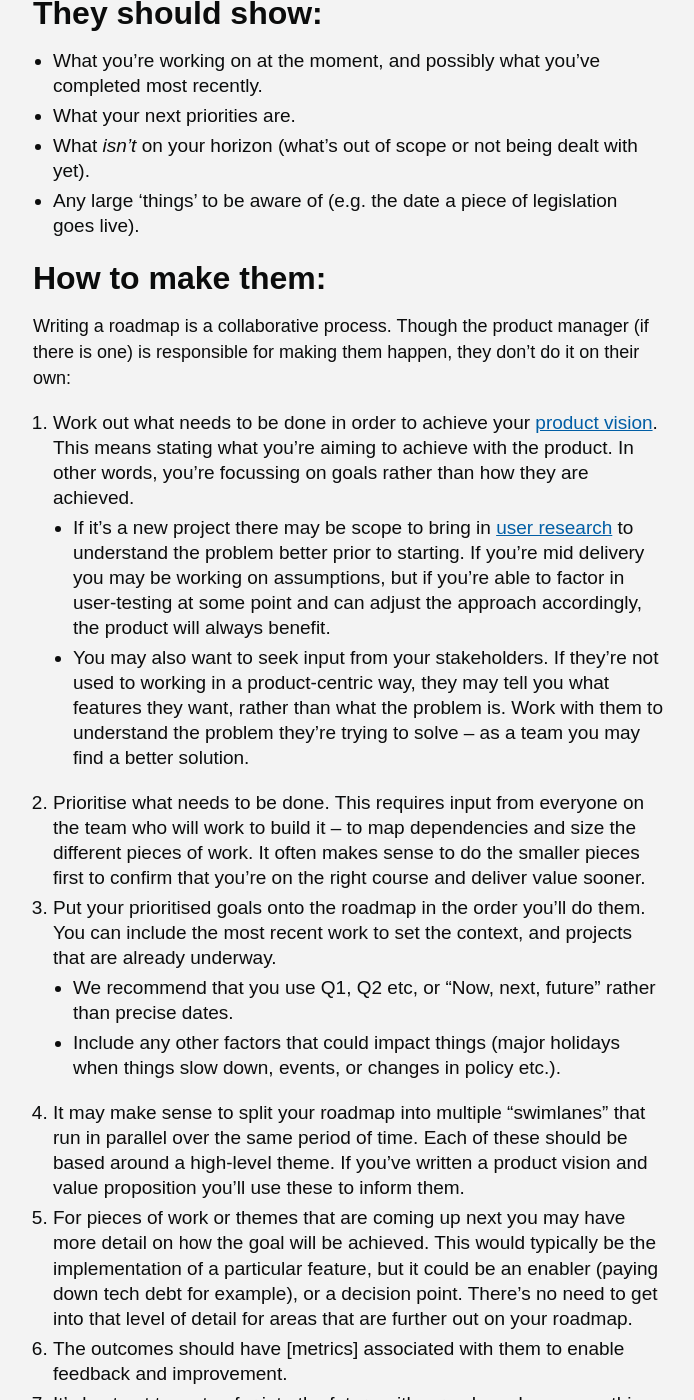
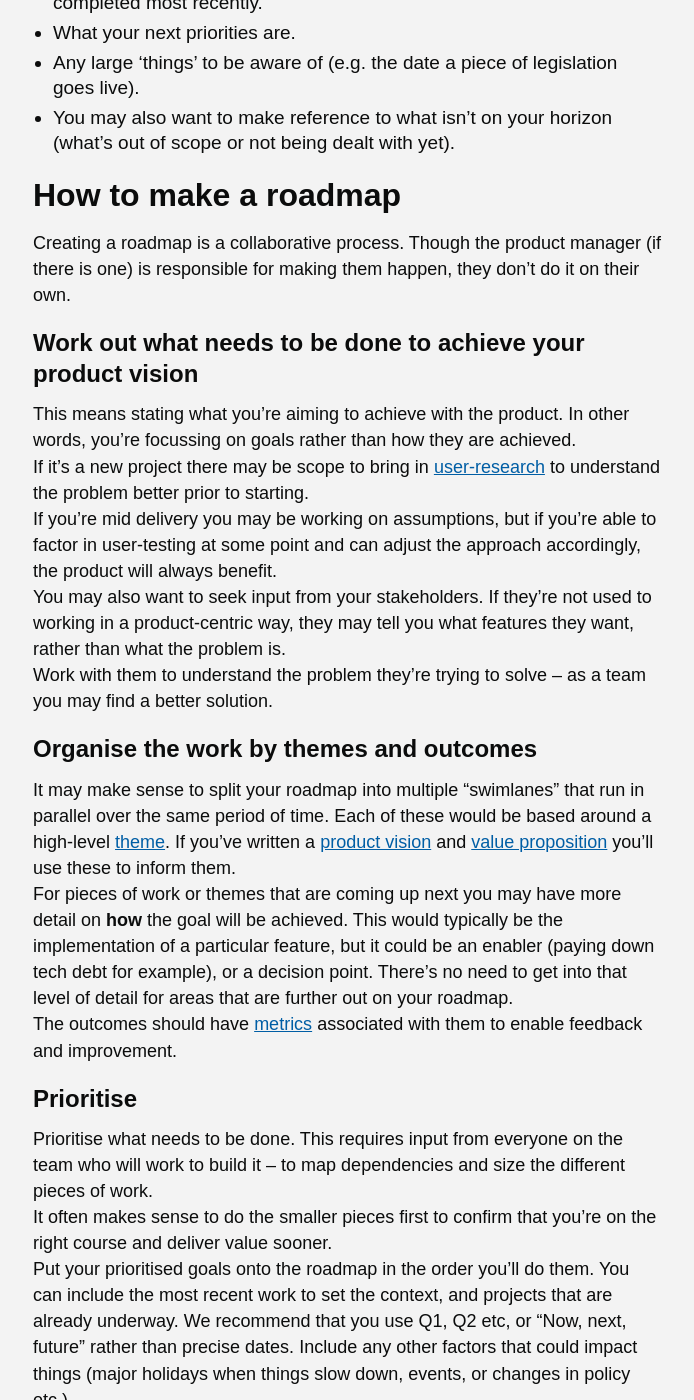
Before and after one commit to UKHomeOffice/playbook, a Jekyll site: the page built from _playbooks/Roadmaps.md, in a window 1280 px wide and 1400 px high, scrolled down 1267 px. Shown: the whole window, without its empty margins (457-1151 px from the left). Built offline with Jekyll 4.4.1, drawn with Linux system fonts in a browser that asks for light colours; nearby versions of some CDN libraries; some web fonts are replaced; the repository's description, which GitHub fills in, is left out; some of the changed text lies outside the part shown.

Commit message:
Content tweaks

```diff
--- a/_playbooks/Roadmaps.md
+++ b/_playbooks/Roadmaps.md
@@ -6,44 +6,46 @@ permalink: /Roadmaps/
 ---
 # Why use a roadmap?
 
-Planning is vital to all activities.
-
-In a product lifecycle, where you’re working with different teams, departments and dependencies, having a plan that keeps everyone focused on the desired outcomes for users is particularly important.
-
+Having a plan that keeps everyone focused on the desired outcomes for users is important. It ensures that all the different teams, departments and stakeholders stay aligned across a whole product lifecycle.
 A roadmap is a way to plan, implement and communicate how a product is developed, delivered and maintained. It’s designed to change over time, in response to fresh input from frequent user testing and changing circumstances.
-
-How roadmaps look, what they should show and how they should be managed varies, but there are some principles that apply whether you use post-its on a wall, Excel, Trello or a specific tool designed for the purpose.
+How roadmaps look, what they should show and how they should be managed varies. But there are some principles that apply whether you use post-its on a wall, Excel, Trello or a specific tool designed for the purpose.
 
 ## Roadmap principles
-*   They are a communication tool, so should be simple and easy to understand. Use plain English and minimise clutter. You don’t need to include all the information here – it’s about sharing a vision of where you’re going and showing where you are now and what needs to happen to get there.
-*   Roadmaps are not a project plan, with strict dates and deliverables.
-*   For things that are coming up next, you might want to add more detail around roles and dates to make sure the team members and other stakeholders you need are available.
-*   They should provide value to specific teams – from senior stakeholders to contractors working on one part of a product. It’s fine to have multiple versions of a roadmap designed for different audiences so they have the information that’s useful for them.
-*   They must be kept up-to-date, showing when they were last updated and by whom. Roadmapping is a process, not a destination. They should be adjusted as you go along.
-*   Roadmaps should be open and shared widely.
+1.   They are a communication tool, so should be simple and easy to understand. Use plain English and minimise clutter. You don’t need to include all the information here – it’s about sharing a vision of where you’re going and showing where you are now and what needs to happen to get there.
+1.   Roadmaps are not a project plan, with strict dates and deliverables.
+1.  For things that are coming up next, you might want to add more detail around who’s doing what and when to make sure the team members and other stakeholders you need are available.
+1.   They should provide value to specific teams – from senior stakeholders to contractors working on one part of a product. It’s fine to have multiple versions of a roadmap designed for different audiences so they have the information that’s useful for them.
+1.   They must be kept up-to-date, showing when they were last updated and by whom. Roadmapping is a process, not a destination. They should be adjusted as you go along.
+1.   Roadmaps should be open and shared widely.
 
-## They should show:
+## What do roadmaps include?
 *   What you’re working on at the moment, and possibly what you’ve completed most recently.
 *   What your next priorities are.
-*   What *isn’t* on your horizon (what’s out of scope or not being dealt with yet).
 *   Any large ‘things’ to be aware of (e.g. the date a piece of legislation goes live).
+*   You may also want to make reference to what isn’t on your horizon (what’s out of scope or not being dealt with yet).
 
-## How to make them:
-Writing a roadmap is a collaborative process. Though the product manager (if there is one) is responsible for making them happen, they don't do it on their own:
-1. Work out what needs to be done in order to achieve your [product vision]({{site.baseurl}}/playbook/). This means stating what you’re aiming to achieve with the product. In other words, you're focussing on goals rather than how they are achieved.
-    *   If it's a new project there may be scope to bring in [user research]({{site.baseurl}}/playbook/) to understand the problem better prior to starting. If you're mid delivery you may be working on assumptions, but if you’re able to factor in user-testing at some point and can adjust the approach accordingly, the product will always benefit.
-    *   You may also want to seek input from your stakeholders. If they’re not used to working in a product-centric way, they may tell you what features they want, rather than what the problem is. Work with them to understand the problem they’re trying to solve – as a team you may find a better solution.
-2. Prioritise what needs to be done. This requires input from everyone on the team who will work to build it – to map dependencies and size the different pieces of work. It often makes sense to do the smaller pieces first to confirm that you're on the right course and deliver value sooner.
-3. Put your prioritised goals onto the roadmap in the order you’ll do them. You can include the most recent work to set the context, and projects that are already underway.
-   *  We recommend that you use Q1, Q2 etc, or "Now, next, future" rather than precise dates.
-   *  Include any other factors that could impact things (major holidays when things slow down, events, or changes in policy etc.).
-4. It may make sense to split your roadmap into multiple “swimlanes” that run in parallel over the same period of time. Each of these should be based around a high-level theme. If you've written a product vision and value proposition you'll use these to inform them.
-5. For pieces of work or themes that are coming up next you may have more detail on **how** the goal will be achieved. This would typically be the implementation of a particular feature, but it could be an enabler (paying down tech debt for example), or a decision point. There's no need to get into that level of detail for areas that are further out on your roadmap.
-6. The outcomes should have [metrics] associated with them to enable feedback and improvement.
-7. It’s best not to go too far into the future with a roadmap because – things change! Six to twelve months is generally the furthest out you can go with any certainty.
-8. Communicate the roadmap to the team and to stakeholders frequently. It's a living document that you should review regularly.
+## How to make a roadmap
+Creating a roadmap is a collaborative process. Though the product manager (if there is one) is responsible for making them happen, they don't do it on their own.
+### Work out what needs to be done to achieve your product vision
+This means stating what you’re aiming to achieve with the product. In other words, you're focussing on goals rather than how they are achieved.
+If it's a new project there may be scope to bring in [user-research]({{site.baseurl}}/playbook/) to understand the problem better prior to starting.
+If you're mid delivery you may be working on assumptions, but if you’re able to factor in user-testing at some point and can adjust the approach accordingly, the product will always benefit.
+You may also want to seek input from your stakeholders. If they’re not used to working in a product-centric way, they may tell you what features they want, rather than what the problem is.
+Work with them to understand the problem they’re trying to solve – as a team you may find a better solution.
+### Organise the work by themes and outcomes
+It may make sense to split your roadmap into multiple “swimlanes” that run in parallel over the same period of time. Each of these would be based around a high-level [theme]({{site.baseurl}}/playbook/). If you've written a [product vision]({{site.baseurl}}/playbook/) and [value proposition]({{site.baseurl}}/playbook/) you'll use these to inform them.
+For pieces of work or themes that are coming up next you may have more detail on **how** the goal will be achieved. This would typically be the implementation of a particular feature, but it could be an enabler (paying down tech debt for example), or a decision point. There's no need to get into that level of detail for areas that are further out on your roadmap.
+The outcomes should have [metrics]({{site.baseurl}}/playbook/) associated with them to enable feedback and improvement.
+### Prioritise
+Prioritise what needs to be done. This requires input from everyone on the team who will work to build it  – to map dependencies and size the different pieces of work.
+It often makes sense to do the smaller pieces first to confirm that you're on the right course and deliver value sooner.
+Put your prioritised goals onto the roadmap in the order you’ll do them. You can include the most recent work to set the context, and projects that are already underway. We recommend that you use Q1, Q2 etc, or "Now, next, future" rather than precise dates. Include any other factors that could impact things (major holidays when things slow down, events, or changes in policy etc.).
+### Develop the roadmap over time
+It’s best not to go too far into the future with a roadmap because – things change! Six to twelve months is generally the furthest out you can go with any certainty.
+Communicate the roadmap to the team and to stakeholders frequently. It's a living document that you should review regularly.
 
-## Case study: Digitising passport applications
+## Case study
+### Digitising passport applications
 When the product team at HMPO first started work on enabling people to apply for passports online the amount of applications they handled was 0.1%.
 
 Four years later, over 70% of passports are now processed online.
@@ -57,18 +59,16 @@ Throughout the product lifecycle, they’ve used roadmaps to keep this vision in
 ### Start with smaller, simpler products to prove value early
 Passports have “application types” which all have different requirements for the user.
 
-An adult renewal is very different to getting a first-time passport for a child.  They started with the simplest type of application for users – adult renewals.
+An adult renewal is very different to getting a first-time passport for a child. They started with the simplest type of application for users – adult renewals.
 
 This proved the value of digitising applications and enabled them to tackle more complex types.
 
 ### Adapt to changing circumstances
-A roadmap was drawn out to cover several years but as they worked they discovered things that led them to reprioritise.
+A roadmap was drawn out to cover several years. As they worked they discovered things that led them to reprioritise.
 
-For example, they moved a more complex user journey for a lost/stolen passports to the end, when dependent features had been delivered.
+For example, they thought they’d work on lost/stolen passports next but realised that because the journey was different (there’s no old passport to send back) it made more sense to move that to the end. Instead they worked on relatively simple feature changes first, which enabled them to onboard overseas applications earlier.
 
-Instead they worked on and delivered relatively simple feature changes to onboard a whole new type in overseas applications earlier in the development.
-
-### Stay focused on outcomes - and language!
+### Stay focused on outcomes – and language!
 The big leap forward came with adult first-time applications, which required a digital equivalent of the countersignature on the reverse of the photo.
 
 Digital identity confirmation threw up many challenges, but once nailed, it was an enabler for a whole host of other application types.
@@ -79,6 +79,7 @@ They were still using the word “countersignature” for this step and realised
 
 This neatly demonstrates the importance of staying focused on delivering the outcome (i.e. confirming someone’s identity) rather than building a feature that replicates an existing process.
 
+### How roadmaps played a part in the process
 There have been many roadmaps over the first 4 years of work and they’re a testament to how the team matured and built on what they learned as they went.
 
 The team spent the first couple of years building on the adult renewal application journey.
```
Also changed, not shown: other parts of _playbooks/Roadmaps.md (+2 -2 lines).
